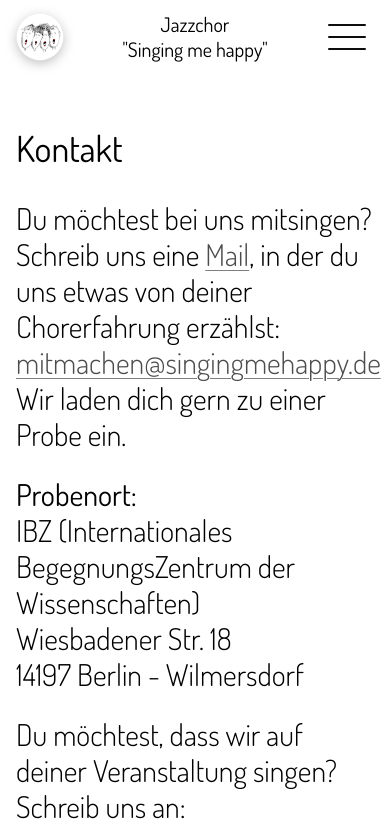
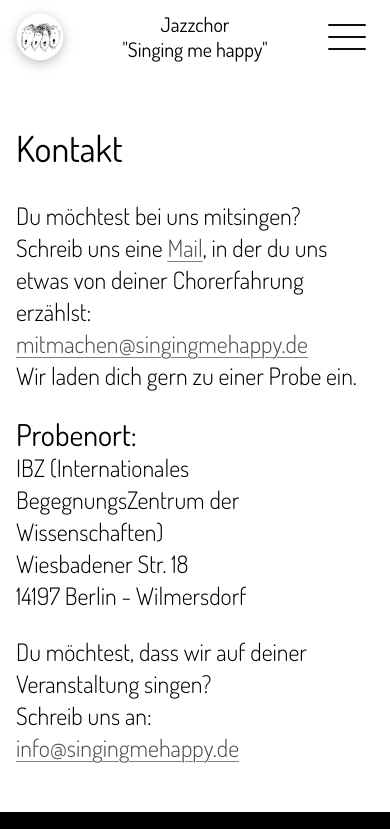
Before and after one commit to NinaHahne/singingmehappy, a SvelteKit app: page /kontakt in a window 390 px wide. Shown: the top 829 px of the page. Built offline with nearby package versions, Linux system fonts and the light colour scheme.

Commit message:
fix: adjust text styling for Kontakt page; remove unnecessary classes for consistency

```diff
--- a/src/routes/kontakt/+page.svelte
+++ b/src/routes/kontakt/+page.svelte
@@ -10,25 +10,32 @@
       <h1 class="text-4xl font-normal">Kontakt</h1>
     </div>
     <div class="max-w-3xl space-y-6">
-      <p class="max-w-2xl text-3xl font-light">
+      <p class="max-w-2xl">
         Du möchtest bei uns mitsingen? <br />
-        Schreib uns eine <a href="mailto:mitmachen@singingmehappy.de" class="text-3xl font-light">Mail</a>, in der du
-        uns etwas von deiner Chorerfahrung erzählst:
-        <a href="mailto:mitmachen@singingmehappy.de" class="text-3xl font-light">mitmachen@singingmehappy.de</a><br />
+        Schreib uns eine <a href="mailto:mitmachen@singingmehappy.de">Mail</a>, in der du uns etwas von deiner
+        Chorerfahrung erzählst:
+        <a href="mailto:mitmachen@singingmehappy.de">mitmachen@singingmehappy.de</a><br />
         Wir laden dich gern zu einer Probe ein.
       </p>
       <div>
         <h4 class="mb-0 text-3xl md:mb-0">Probenort:</h4>
-        <p class="text-3xl font-light">
+        <p>
           IBZ (Internationales BegegnungsZentrum der Wissenschaften) <br />Wiesbadener Str. 18<br />14197 Berlin -
           Wilmersdorf
         </p>
       </div>
-      <p class="text-3xl font-light">
+      <p>
         Du möchtest, dass wir auf deiner Veranstaltung singen? <br />
         Schreib uns an:
-        <a href="mailto:info@singingmehappy.de" class="text-3xl font-light">info@singingmehappy.de</a>
+        <a href="mailto:info@singingmehappy.de">info@singingmehappy.de</a>
       </p>
     </div>
   </section>
 </section>
+
+<style lang="postcss">
+  p,
+  a {
+    @apply text-2xl font-light md:text-3xl;
+  }
+</style>
```
